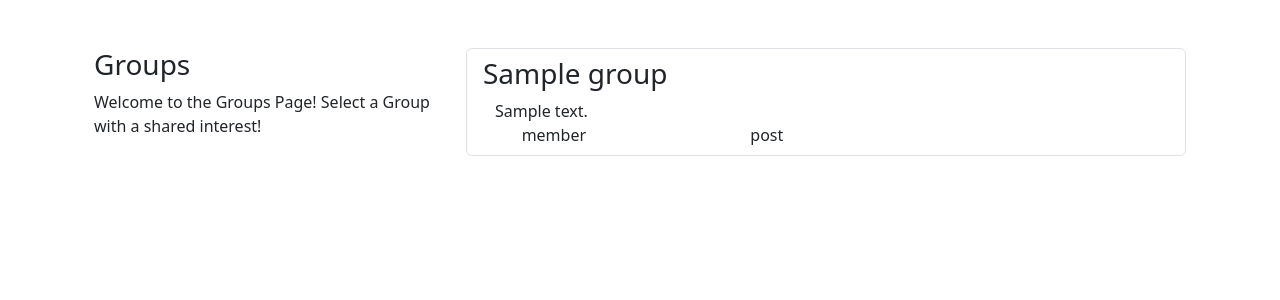
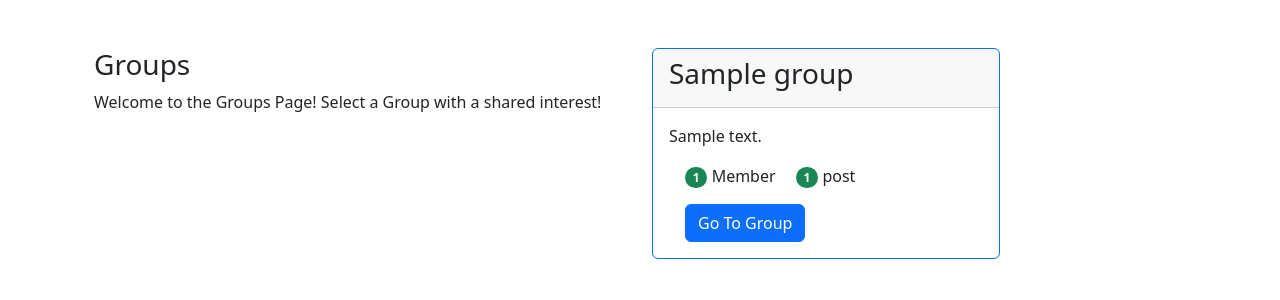
Before and after one commit to Parsa-SadeghiAsl/StarChat, a Django app: template starchat/groups/templates/groups/group_list.html in a window 1280 px wide. Shown: the part 56-356 px from the top of the page. Run offline with Django 5.2, Linux system fonts and the light colour scheme; the template is opened without the code that fills it: most values are stand-ins (such as "Sample title", 1, 10 or a date in 2020); some libraries are stand-ins or nearby versions.

Commit message:
Style and front-end update

```diff
--- a/starchat/groups/templates/groups/group_base.html
+++ b/starchat/groups/templates/groups/group_base.html
@@ -2,7 +2,7 @@
 
 {% block content %}
 <div class='container'>
-    <div class="row">
+    <div class="row justify-content-evenly">
         {% block pregroup %}{% endblock pregroup %}
         {% block group_content %}{% endblock group_content %}
         {% block postgroup %}{% endblock postgroup %}
--- a/starchat/groups/templates/groups/group_list.html
+++ b/starchat/groups/templates/groups/group_list.html
@@ -1,7 +1,7 @@
 {% extends "groups/group_base.html" %}
 
 {% block pregroup %}
-<div class="col-md-4">
+<div class="col-md-6">
 	<div class="content">
 		{% if user.is_authenticated %}
 		<h2>
@@ -21,10 +21,29 @@
 {% endblock %}
 
 {% block group_content %}
-<div class="col-md-8">
+<div class="col-md-6">
 	<div class="list-group">
 		{% for group in object_list %}
-		  <a class="list-group-item" href="{% url 'groups:singleview' slug=group.slug %}">
+		<div class="row">
+			<div class="col-md-8">
+			  <div class="card border-primary mb-3">
+				<div class="card-header"><h3>{{ group.name }}</h3></div>
+				<div class="card-body">
+				  <p class="card-text">
+					{{ group.description_html|safe }}
+					<div class="col-md-8">
+						<span class="badge rounded-pill bg-successbadge rounded-pill bg-success ms-3">{{ group.members.count }}</span> Member{{ group.members.count|pluralize }}
+						<span class="badge rounded-pill bg-successbadge rounded-pill bg-success ms-3">{{ group.posts.count }}</span> post{{ group.posts.count|pluralize }}
+					</div>
+				  </p>
+				  <a href="{% url 'groups:singleview' slug=group.slug %}" class="btn btn-primary ms-3">Go To Group</a>
+				</div>
+			  </div>
+			</div>
+		  </div>
+
+
+		  {% comment %} <a class="list-group-item" href="{% url 'groups:singleview' slug=group.slug %}">
 			    <h3 class="title list-group-item-heading">{{ group.name }}</h3>
 			<div class="list-group-item-text container-fluid">
 				{{ group.description_html|safe }}
@@ -37,7 +56,7 @@
 					</div>
 				</div>
 			</div>
-		</a>
+		</a> {% endcomment %}
 		{% endfor %}
 	</div>
 </div>
--- a/starchat/groups/views.py
+++ b/starchat/groups/views.py
@@ -12,7 +12,7 @@ from django.db import IntegrityError
 
 
 class CreateGroup(LoginRequiredMixin, generic.CreateView):
-    fields = ('name', 'description')
+    fields = ("name", "description")
     model = Group
 
 class SingleGroup(generic.DetailView):
--- a/starchat/posts/templates/posts/post_base.html
+++ b/starchat/posts/templates/posts/post_base.html
@@ -3,7 +3,7 @@
 {% block content %}
 <div class="posts-page">
 	<div class="container">
-		<div class="row">
+		<div class="row justify-content-evenly">
 			{% block prepost%}{% endblock %}
 			{% block post_content %}{% endblock %}
 			{% block post_post%}{% endblock %}
--- a/starchat/starchat/settings.py
+++ b/starchat/starchat/settings.py
@@ -123,7 +123,7 @@ USE_TZ = True
 # https://docs.djangoproject.com/en/5.0/howto/static-files/
 
 STATIC_URL = 'static/'
-STATICFILES_DIR = [Path(BASE_DIR / 'static')]
+STATICFILES_DIRS = [Path(BASE_DIR / 'static')]
 
 # Default primary key field type
 # https://docs.djangoproject.com/en/5.0/ref/settings/#default-auto-field
--- a/starchat/templates/base.html
+++ b/starchat/templates/base.html
@@ -13,11 +13,11 @@
     <nav class="navbar navbar-expand-lg navbar-dark bg-dark mb-5 mynav" role='navigation', id="navbar">
         <div class="container-fluid">
           <a class="navbar-brand mynav ps-5" href="{% url 'home' %}">Star Chat</a>
-          <button class="navbar-toggler" type="button" data-bs-toggle="collapse" data-bs-target="#navbarNav" aria-controls="navbarNav" aria-expanded="false" aria-label="Toggle navigation">
-            <span class="navbar-toggler-icon"></span>
+          <button class="navbar-toggler " type="button" data-bs-toggle="collapse" data-bs-target="#navbarNav" aria-controls="navbarNav" aria-expanded="false" aria-label="Toggle navigation">
+            <span class="navbar-toggler-icon "></span>
           </button>
           <div class="collapse navbar-collapse justify-content-end pe-5" id="navbarNav">
-            <ul class="navbar-nav">
+            <ul class="navbar-nav ps-5">
                 {% if user.is_authenticated %}
                     <li class="nav-item">
                         <a class="nav-link" href="{% url 'posts:create' %}">Post</a>
@@ -56,5 +56,6 @@
 
         {% endblock content %}
     </div>
+    <script type="text/javascript" src="{% static 'starchat/js/master.js'%}"></script>
 </body>
 </html>
```
Also changed, not shown: starchat/groups/templates/groups/group_form.html (+24 -3 lines), starchat/posts/templates/posts/post_form.html (+22 -2 lines), starchat/static/starchat/css/master.css (added), starchat/static/starchat/js/master.js (added).
